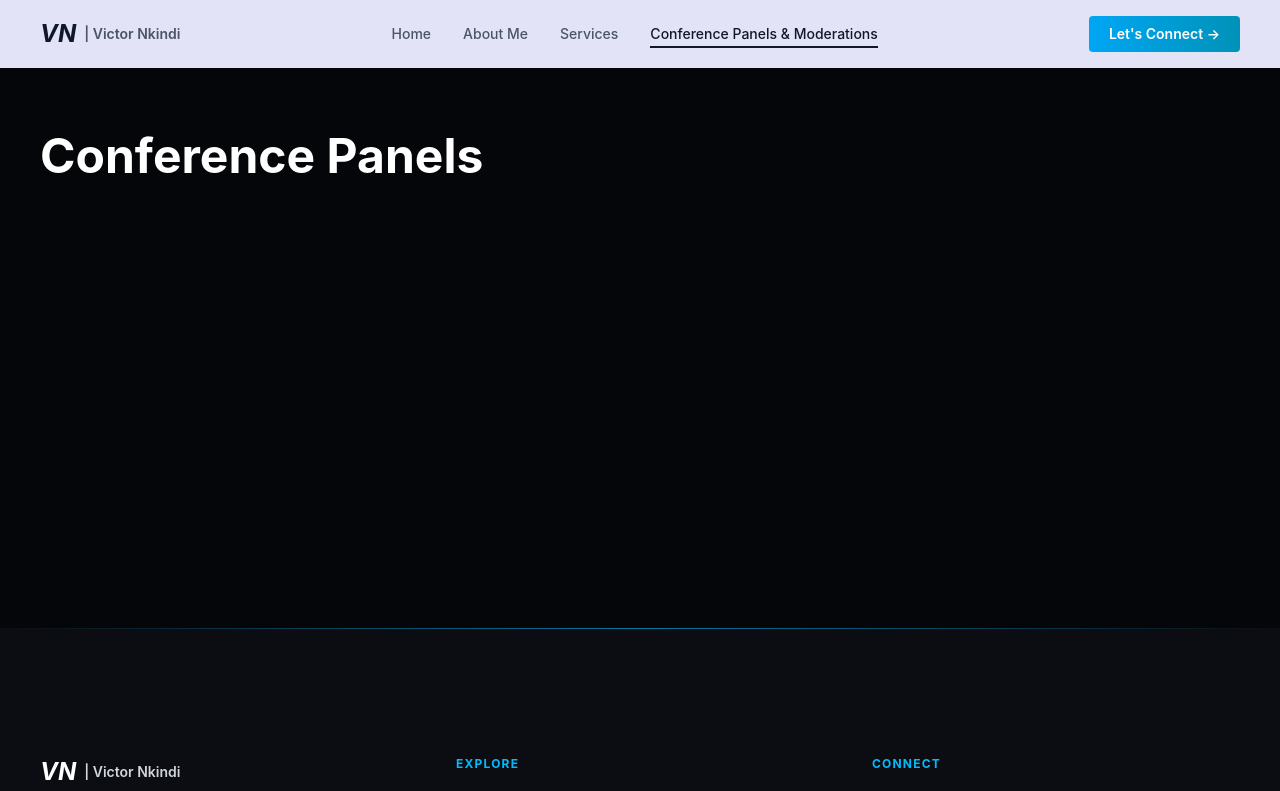
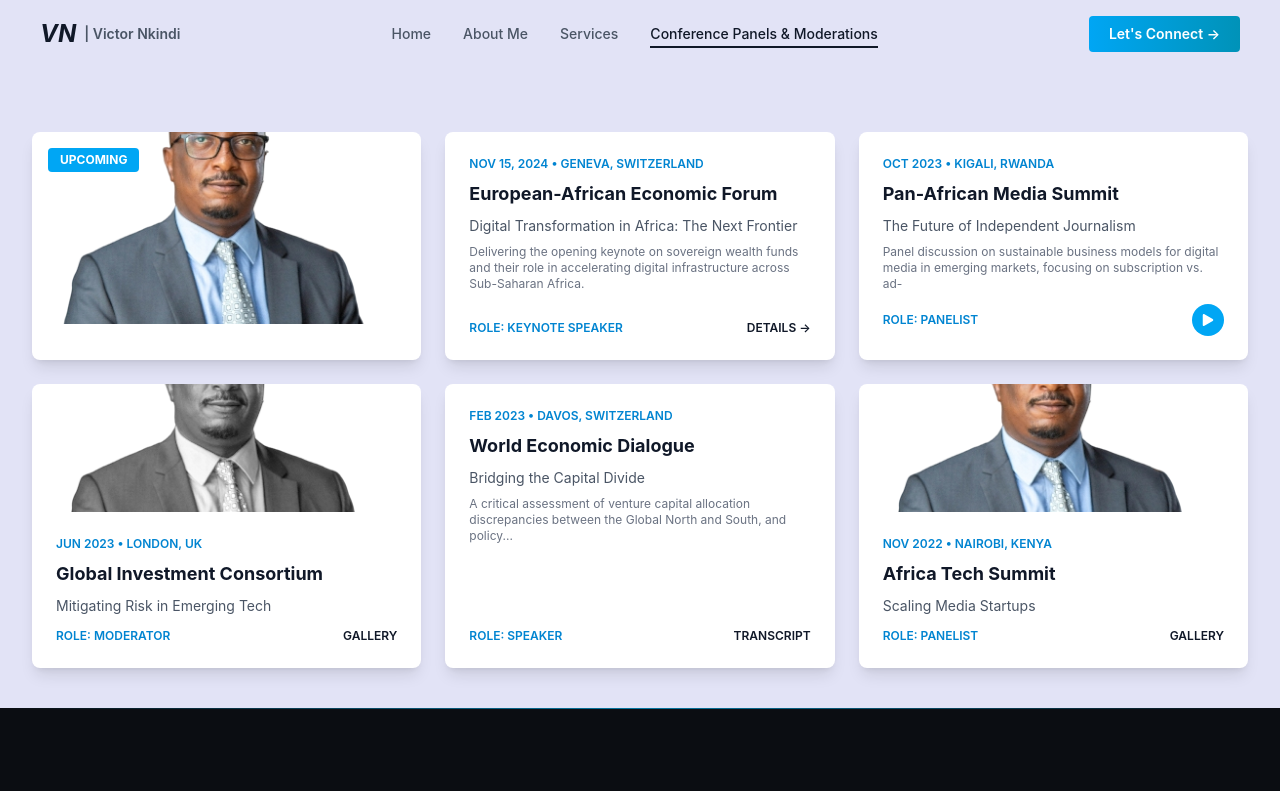
Before and after one commit to sergekamanzi/victor-nkindi-, a React (Vite) app: page /panels in a window 1280 px wide. Shown: the top 791 px of the page. Built offline with nearby package versions, Linux system fonts and the light colour scheme.

Commit message:
portofolio

```diff
--- a/src/pages/Panels.jsx
+++ b/src/pages/Panels.jsx
@@ -1,8 +1,183 @@
+import { motion } from 'framer-motion'
+import { FaPlay } from 'react-icons/fa'
+
+const fadeInUp = {
+  hidden: { opacity: 0, y: 60 },
+  visible: { opacity: 1, y: 0, transition: { duration: 0.6, ease: 'easeOut' } }
+}
+
+const staggerContainer = {
+  hidden: { opacity: 0 },
+  visible: {
+    opacity: 1,
+    transition: {
+      staggerChildren: 0.1
+    }
+  }
+}
+
 function Panels() {
   return (
-    <section className="bg-[#05060a] text-white min-h-[70vh] px-6 md:px-10 py-16">
-      <h1 className="text-3xl md:text-5xl font-bold">Conference Panels</h1>
-    </section>
+    <motion.section
+      initial="hidden"
+      whileInView="visible"
+      viewport={{ once: true, margin: "-100px" }}
+      variants={staggerContainer}
+      className="relative w-full bg-[#E2E3F6] text-gray-900 py-6 sm:py-8 md:py-10"
+    >
+      <div className="max-w-[1400px] mx-auto px-4 sm:px-6 md:px-8">
+        <motion.div variants={fadeInUp} className="mb-4 sm:mb-6">
+        </motion.div>
+
+        <motion.div variants={staggerContainer} className="grid grid-cols-1 md:grid-cols-2 lg:grid-cols-3 gap-4 sm:gap-6">
+          {/* Panel 1: UPCOMING */}
+          <motion.div variants={fadeInUp} className="relative bg-white rounded-lg overflow-hidden group shadow-lg">
+            <div className="relative h-32 sm:h-40 md:h-48">
+              <img
+                src="/hero.png"
+                alt="Global Economic Outlook"
+                className="w-full h-full object-cover"
+              />
+              <div className="absolute top-4 left-4 bg-sky-500 text-white text-xs font-bold px-3 py-1 rounded">
+                UPCOMING
+              </div>
+            </div>
+          </motion.div>
+
+          {/* Panel 2: European-African Economic Forum */}
+          <motion.div variants={fadeInUp} className="bg-white rounded-lg p-4 sm:p-5 md:p-6 flex flex-col shadow-lg">
+            <p className="text-xs text-sky-600 font-semibold mb-2">
+              NOV 15, 2024 • GENEVA, SWITZERLAND
+            </p>
+            <h3 className="text-base sm:text-lg font-bold mb-2 text-gray-900">
+              European-African Economic Forum
+            </h3>
+            <p className="text-xs sm:text-sm text-gray-600 mb-2">
+              Digital Transformation in Africa: The Next Frontier
+            </p>
+            <p className="text-xs text-gray-500 mb-3 flex-1">
+              Delivering the opening keynote on sovereign wealth funds and their role in accelerating digital infrastructure across Sub-Saharan Africa.
+            </p>
+            <div className="flex items-center justify-between mt-auto">
+              <span className="text-xs text-sky-600 font-semibold">
+                ROLE: KEYNOTE SPEAKER
+              </span>
+              <a href="#" className="text-xs text-gray-900 font-semibold hover:text-sky-600 transition-colors">
+                DETAILS →
+              </a>
+            </div>
+          </motion.div>
+
+          {/* Panel 3: Pan-African Media Summit */}
+          <motion.div variants={fadeInUp} className="bg-white rounded-lg p-4 sm:p-5 md:p-6 flex flex-col shadow-lg">
+            <p className="text-xs text-sky-600 font-semibold mb-2">
+              OCT 2023 • KIGALI, RWANDA
+            </p>
+            <h3 className="text-base sm:text-lg font-bold mb-2 text-gray-900">
+              Pan-African Media Summit
+            </h3>
+            <p className="text-xs sm:text-sm text-gray-600 mb-2">
+              The Future of Independent Journalism
+            </p>
+            <p className="text-xs text-gray-500 mb-3 flex-1">
+              Panel discussion on sustainable business models for digital media in emerging markets, focusing on subscription vs. ad-
+            </p>
+            <div className="flex items-center justify-between mt-auto">
+              <span className="text-xs text-sky-600 font-semibold">
+                ROLE: PANELIST
+              </span>
+              <button className="w-8 h-8 rounded-full bg-sky-500 text-white flex items-center justify-center hover:bg-sky-600 transition-colors">
+                <FaPlay className="text-xs" />
+              </button>
+            </div>
+          </motion.div>
+
+          {/* Panel 4: Global Investment Consortium */}
+          <motion.div variants={fadeInUp} className="bg-white rounded-lg overflow-hidden flex flex-col shadow-lg">
+            <div className="relative h-24 sm:h-28 md:h-32">
+              <img
+                src="/hero.png"
+                alt="Global Investment Consortium"
+                className="w-full h-full object-cover grayscale"
+              />
+            </div>
+            <div className="p-4 sm:p-5 md:p-6 flex-1 flex flex-col">
+              <p className="text-xs text-sky-600 font-semibold mb-2">
+                JUN 2023 • LONDON, UK
+              </p>
+              <h3 className="text-base sm:text-lg font-bold mb-2 text-gray-900">
+                Global Investment Consortium
+              </h3>
+              <p className="text-xs sm:text-sm text-gray-600 mb-3">
+                Mitigating Risk in Emerging Tech
+              </p>
+              <div className="flex items-center justify-between mt-auto">
+                <span className="text-xs text-sky-600 font-semibold">
+                  ROLE: MODERATOR
+                </span>
+                <a href="#" className="text-xs text-gray-900 font-semibold hover:text-sky-600 transition-colors">
+                  GALLERY
+                </a>
+              </div>
+            </div>
+          </motion.div>
+
+          {/* Panel 5: World Economic Dialogue */}
+          <motion.div variants={fadeInUp} className="bg-white rounded-lg p-4 sm:p-5 md:p-6 flex flex-col shadow-lg">
+            <p className="text-xs text-sky-600 font-semibold mb-2">
+              FEB 2023 • DAVOS, SWITZERLAND
+            </p>
+            <h3 className="text-base sm:text-lg font-bold mb-2 text-gray-900">
+              World Economic Dialogue
+            </h3>
+            <p className="text-xs sm:text-sm text-gray-600 mb-2">
+              Bridging the Capital Divide
+            </p>
+            <p className="text-xs text-gray-500 mb-3 flex-1">
+              A critical assessment of venture capital allocation discrepancies between the Global North and South, and policy...
+            </p>
+            <div className="flex items-center justify-between mt-auto">
+              <span className="text-xs text-sky-600 font-semibold">
+                ROLE: SPEAKER
+              </span>
+              <a href="#" className="text-xs text-gray-900 font-semibold hover:text-sky-600 transition-colors">
+                TRANSCRIPT
+              </a>
+            </div>
+          </motion.div>
+
+          {/* Panel 6: Africa Tech Summit */}
+          <motion.div variants={fadeInUp} className="bg-white rounded-lg overflow-hidden flex flex-col shadow-lg">
+            <div className="relative h-24 sm:h-28 md:h-32">
+              <img
+                src="/hero.png"
+                alt="Africa Tech Summit"
+                className="w-full h-full object-cover"
+              />
+            </div>
+            <div className="p-4 sm:p-5 md:p-6 flex-1 flex flex-col">
+              <p className="text-xs text-sky-600 font-semibold mb-2">
+                NOV 2022 • NAIROBI, KENYA
+              </p>
+              <h3 className="text-base sm:text-lg font-bold mb-2 text-gray-900">
+                Africa Tech Summit
+              </h3>
+              <p className="text-xs sm:text-sm text-gray-600 mb-3">
+                Scaling Media Startups
+              </p>
+              <div className="flex items-center justify-between mt-auto">
+                <span className="text-xs text-sky-600 font-semibold">
+                  ROLE: PANELIST
+                </span>
+                <a href="#" className="text-xs text-gray-900 font-semibold hover:text-sky-600 transition-colors">
+                  GALLERY
+                </a>
+              </div>
+            </div>
+          </motion.div>
+        </motion.div>
+      </div>
+    </motion.section>
   )
 }
 
--- a/src/pages/Services.jsx
+++ b/src/pages/Services.jsx
@@ -18,13 +18,14 @@
 }
 
 function Services() {
-  const [activeCard, setActiveCard] = useState(0)
+  const [activeCard, setActiveCard] = useState(2)
 
   const jobs = [
-    { title: "Media and Business Development", type: "Full Time", date: "14 Nov 2025", description: "Job Description Grow Rwanda is a Kigali-based professional services firm delivering world-class digital products, engineering, design, marketing, acco...", tag: "See More" },
-    { title: "Corporate and Institutional Communication", type: "Full Time", date: "14 Nov 2025", description: "Job Description Grow Rwanda is a Kigali-based professional services firm delivering world-class digital products, engineering, design, marketing, acco...", tag: "See More" },
-    { title: "Entrepreneurship Training - Mentoring and Coaching", type: "Full Time", date: "14 Nov 2025", description: "Job Description Grow Rwanda is a Kigali-based professional services firm delivering world-class digital products, engineering, design, marketing, acco...", tag: "See More" },
-    { title: "Investment & Corporate Services", type: "Full Time", date: "14 Nov 2025", description: "Job Description Grow Rwanda is a Kigali-based professional services firm delivering world-class digital products, engineering, design, marketing, acco...", tag: "See More" },
+    { title: "Healthcare Interp", type: "Part Time", date: "10 Nov 2025", description: "General Assessment - English proficiency and medical terminology required for interpretation services...", tag: "See More" },
+    { title: "Testing", type: "Full Time", date: "12 Nov 2025", description: "English Assessment - Quality assurance and testing protocols for digital products...", tag: "See More" },
+    { title: "General Talent", type: "Full Time", date: "14 Nov 2025", description: "General Assessment - Multi-disciplinary talent acquisition and development programs...", tag: "See More" },
+    { title: "Engineer", type: "Full Time", date: "15 Jan 2026", description: "Technical Assessment - Software engineering and infrastructure development roles...", tag: "See More" },
+    { title: "The CEO", type: "Full Time", date: "20 Jan 2026", description: "Executive Assessment - Leadership and strategic management positions...", tag: "See More" },
   ]
 
   return (
@@ -124,7 +125,7 @@
         </motion.div>
 
         {/* Job Cards Carousel */}
-        <motion.div variants={fadeInUp} className="relative h-[220px] sm:h-[280px] md:h-[340px] lg:h-[400px] flex items-center justify-center">
+        <motion.div variants={fadeInUp} className="relative h-[280px] sm:h-[320px] md:h-[360px] lg:h-[400px] flex items-center justify-center overflow-hidden">
           {/* Left Arrow */}
           <button
             onClick={() => setActiveCard(Math.max(0, activeCard - 1))}
@@ -133,21 +134,21 @@
             <FaChevronLeft className="text-sm sm:text-base" />
           </button>
 
-          <div className="relative w-full max-w-5xl mx-auto px-12 sm:px-16">
+          <div className="relative w-full max-w-6xl mx-auto px-8 sm:px-12">
             {jobs.map((job, index) => {
               const isActive = index === activeCard
               const offset = index - activeCard
-              const scale = isActive ? 1 : 0.85
-              const opacity = isActive ? 1 : 0.6
+              const scale = isActive ? 1 : 0.75
+              const opacity = isActive ? 1 : 0.4
               const zIndex = isActive ? 10 : 5 - Math.abs(offset)
-              const translateX = offset * 80
+              const translateX = offset * 120
 
               return (
                 <motion.div
                   key={index}
                   initial={{ scale, opacity, x: translateX }}
                   animate={{ scale, opacity, x: translateX }}
-                  transition={{ duration: 0.4, ease: 'easeOut' }}
+                  transition={{ duration: 0.5, ease: 'easeOut' }}
                   onClick={() => setActiveCard(index)}
                   className={`absolute top-1/2 left-1/2 -translate-x-1/2 -translate-y-1/2 cursor-pointer`}
                   style={{ zIndex }}
@@ -155,27 +156,40 @@
                   <div
                     className={`rounded-xl p-4 sm:p-6 transition-all duration-300 ${
                       isActive
-                        ? 'w-[280px] sm:w-[350px] md:w-[450px] lg:w-[520px] h-[220px] sm:h-[260px] md:h-[300px] bg-gradient-to-r from-sky-500 to-cyan-600 shadow-2xl'
-                        : 'w-[240px] sm:w-[280px] md:w-[320px] h-[180px] sm:h-[220px] md:h-[260px] bg-gradient-to-r from-sky-400 to-cyan-500 shadow-lg'
+                        ? 'w-[320px] sm:w-[400px] md:w-[480px] lg:w-[560px] h-[240px] sm:h-[280px] md:h-[320px] bg-gradient-to-r from-sky-500 to-cyan-600 shadow-2xl'
+                        : 'w-[200px] sm:w-[240px] md:w-[280px] h-[160px] sm:h-[180px] md:h-[200px] bg-gradient-to-r from-sky-400 to-cyan-500 shadow-lg'
                     }`}
                   >
                     {isActive ? (
                       <>
-                        <h3 className="text-lg sm:text-xl md:text-2xl font-bold text-white leading-tight mb-3">
-                          {job.title}
-                        </h3>
+                        <div className="flex items-start justify-between mb-3">
+                          <h3 className="text-lg sm:text-xl md:text-2xl font-bold text-white leading-tight">
+                            {job.title}
+                          </h3>
+                          <span className="text-[10px] sm:text-xs text-white/80 font-semibold">
+                            {job.date}
+                          </span>
+                        </div>
                         <p className="text-[10px] sm:text-xs md:text-sm text-white/70 mb-4 line-clamp-2 leading-relaxed">
                           {job.description}
                         </p>
-                        <span className="text-[10px] sm:text-xs md:text-sm bg-white/20 text-white px-3 py-1.5 rounded-full inline-block font-semibold">
-                          {job.tag}
-                        </span>
+                        <div className="flex items-center justify-between">
+                          <span className="text-[10px] sm:text-xs md:text-sm text-white/60">
+                            {job.type}
+                          </span>
+                          <button className="text-[10px] sm:text-xs md:text-sm bg-white/20 text-white px-3 py-1.5 rounded-full font-semibold hover:bg-white/30 transition-colors">
+                            View details & apply
+                          </button>
+                        </div>
                       </>
                     ) : (
                       <>
                         <h3 className="text-sm sm:text-base md:text-lg font-bold text-white mb-1 line-clamp-2 leading-tight">
                           {job.title}
                         </h3>
+                        <p className="text-[10px] sm:text-xs text-white/60">
+                          {job.type}
+                        </p>
                       </>
                     )}
                   </div>
@@ -210,8 +224,15 @@
             <div className="p-6 sm:p-8 md:p-10 bg-gradient-to-br from-sky-50 to-cyan-50">
               <div className="mb-6 sm:mb-8">
                 <div className="w-12 h-1 bg-sky-500 mb-4 sm:mb-6"></div>
-                <h2 className="text-sm sm:text-base font-bold tracking-widest text-sky-600 mb-4 sm:mb-6">
+                <h2 className="text-sm sm:text-base font-bold tracking-widest text-sky-600 mb-4 sm:mb-6 flex items-center gap-2">
                   LET'S TALK
+                  <motion.span
+                    animate={{ rotate: [0, 20, -20, 20, -20, 0] }}
+                    transition={{ duration: 1.5, repeat: Infinity, repeatDelay: 2 }}
+                    className="text-lg sm:text-xl inline-block"
+                  >
+                    👋
+                  </motion.span>
                 </h2>
                 <h3 className="text-xl sm:text-2xl md:text-3xl lg:text-4xl font-bold leading-tight mb-4 sm:mb-6 text-gray-900">
                   Let's build something <span className="text-sky-600">worth remembering.</span>
```
